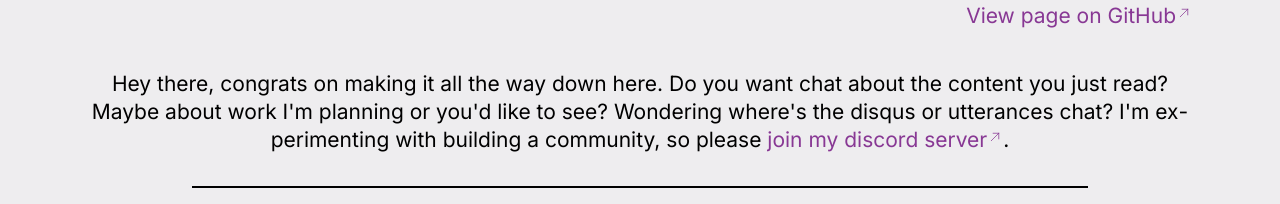
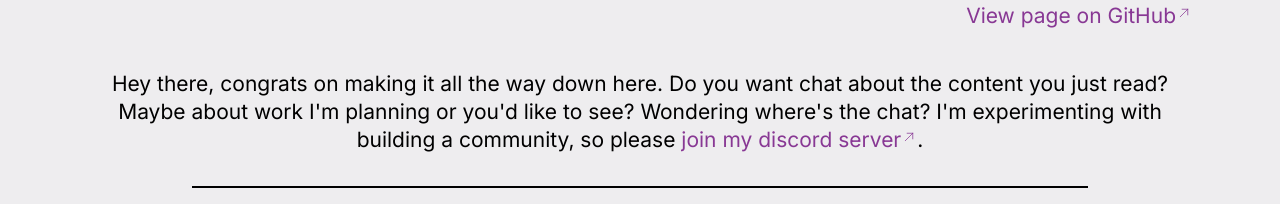
Before and after one commit to khinshankhan/www, a Next.js app: page /writings in a window 1280 px wide. Shown: the part 812-1016 px from the top of the page. Built offline with nearby package versions, Linux system fonts and the light colour scheme.

Commit message:
update server invite info

```diff
--- a/app/(pages)/layout.tsx
+++ b/app/(pages)/layout.tsx
@@ -8,12 +8,12 @@ export default function PagesLayout({ children }: { children: ReactNode }) {
 
       <div className="bg-theme-primary pb-8">
         <div className="page-container">
-          <div className="mt-4 text-center">
+          <div className="mx-auto mt-4 max-w-[80ch] text-center">
             {`Hey there, congrats on making it all the way down here. Do you want chat about the
             content you just read? Maybe about work I'm planning or you'd like to see? Wondering
-            where's the disqus or utterances chat? I'm experimenting with building a community, so
+            where's the chat? I'm experimenting with building a community, so
             please`}{" "}
-            <Link href="https://www.youtube.com/watch?v=dQw4w9WgXcQ">join my discord server</Link>.
+            <Link href="https://discord.gg/J8Zh6u4jB4">join my discord server</Link>.
           </div>
         </div>
       </div>
```
